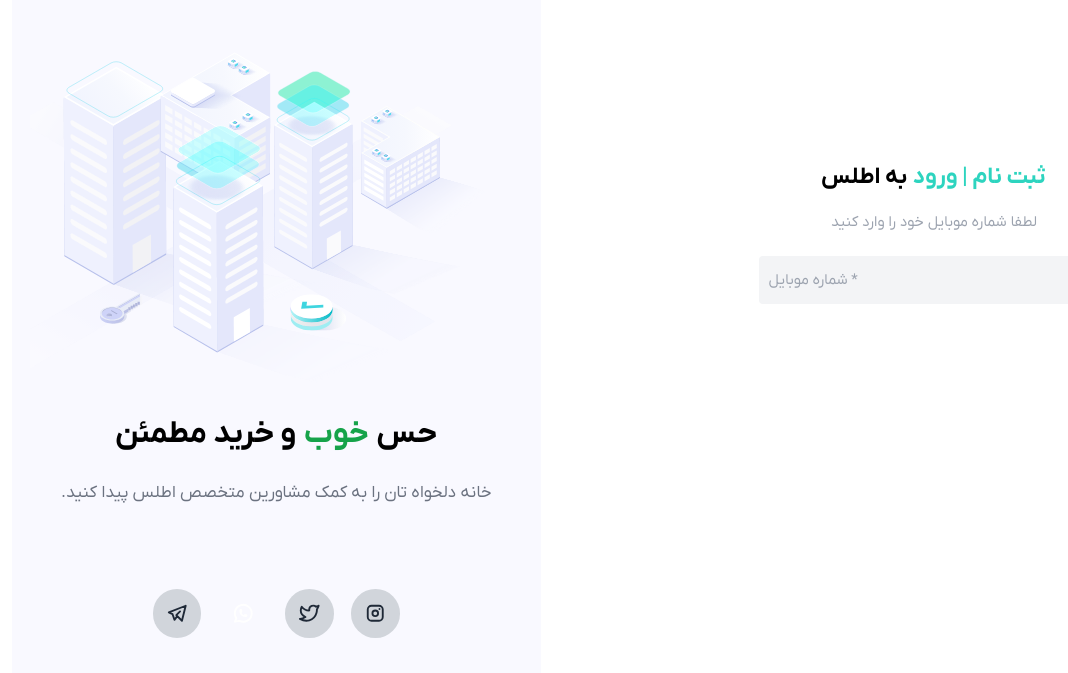
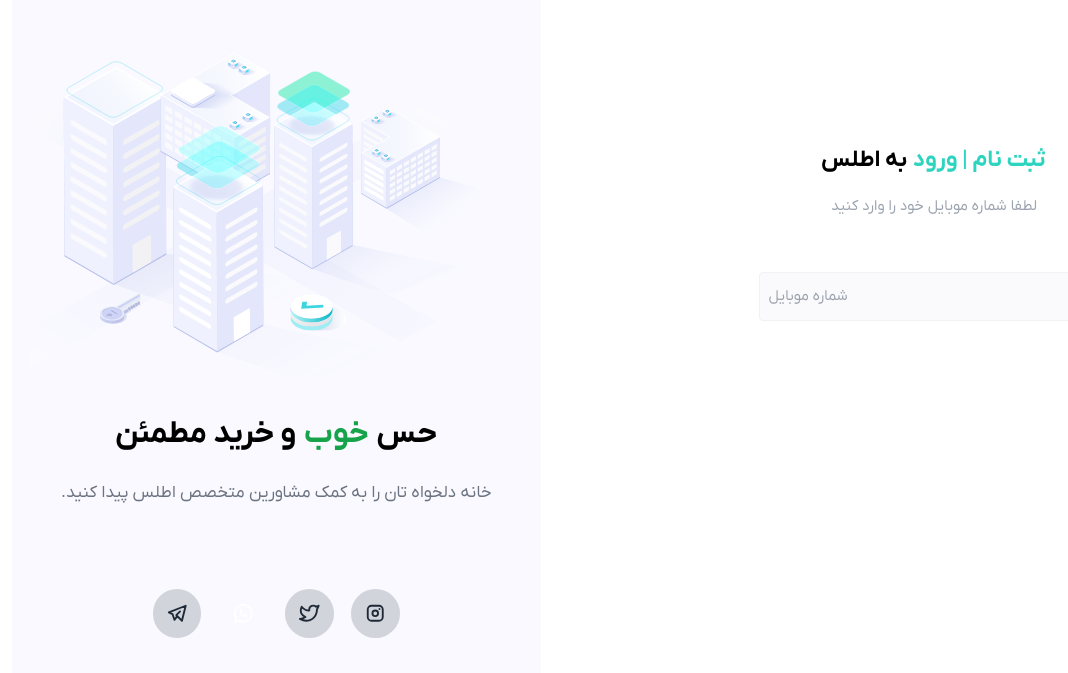
Before and after one commit to amirmahdizare/atlas, a Next.js app: page /login in a window 1280 px wide. Shown: the part 127-800 px from the top of the page, without its empty margins (212-1280 px from the left). Built offline with nearby package versions, Linux system fonts and the light colour scheme.

Commit message:
Add Colors To Input

```diff
--- a/app/(general)/login/components/DataForm/components/EnterPhone.tsx
+++ b/app/(general)/login/components/DataForm/components/EnterPhone.tsx
@@ -24,6 +24,9 @@
                 placeholder='شماره موبایل'
                 register={register('phoneNumber')}
                 type='tel'
+                // error
+                errorText='sdf'
+                label='sdf'
             />
 
             <Button  bgColor='secondary' >
--- a/app/components/Input/Input.tsx
+++ b/app/components/Input/Input.tsx
@@ -11,28 +11,29 @@
     register?: any
 }
 
-export const Input = ({ label, error, errorText, customMinWidthClass, required, register, placeholder, fullWidth, ...props }: PropTypes) => {
+export const Input = ({ label, error, errorText, customMinWidthClass, required, register, fullWidth, ...props }: PropTypes) => {
     return (
         <div className={`flex flex-col gap-2 justify-start  items-stretch ${fullWidth ? 'flex-1' : ''}`}>
 
-            {!!label && <span className='text-gray-600 text-body-3-normal  text-right'>{label} {required && '*'}</span>}
+            {!!label && <span className='text-french-gray text-body-2-normal  text-right'>{label} {required && '*'}</span>}
 
             <input className={`rounded-[4px] py-1.5 px-1
             text-body-2-normal
             outline-none
-            focus:text-black
-            text-gray-600
-            focus:bg-white bg-gray-100
-            [&:not(:focus):placeholder-shown]:border-transparent
+            focus:text-space-codet
+            text-french-gray
+            focus:bg-white
+
              [&:not(:placeholder-shown)]:border
+             [&:not(:placeholder-shown)]:text-space-codet
             focus: border
-            ${error ? 'border-red-400' : ' border-gray-800 '}
+            ${error ? 'border-bittersweet bg-white' : ' border-ultra-violet    [&:not(:focus):placeholder-shown]:border-anti-flash-white-lighter bg-seasalt'}
             ${customMinWidthClass ?? 'min-w-[300px]'} `}
-                placeholder={`${placeholder} ${!!required && '*'}`}
+                // placeholder={`${placeholder} `}
                 {...register}
                 {...props} />
 
-            {!!error && !!errorText && <span className='text-body-3-normal text-right text-red-400'>{errorText}</span>}
+            {!!error && !!errorText && <span className='text-body-3-normal text-right text-bittersweet'>{errorText}</span>}
 
         </div>
     )
```
